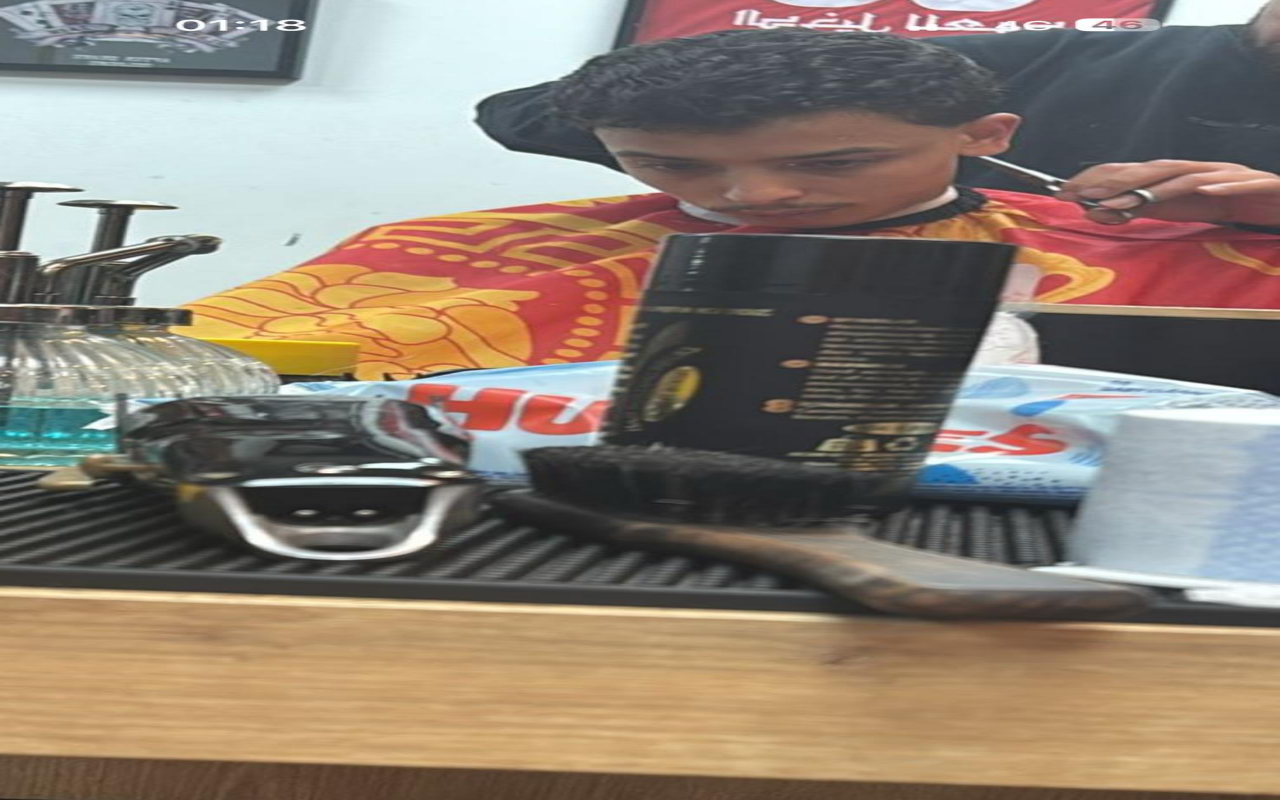
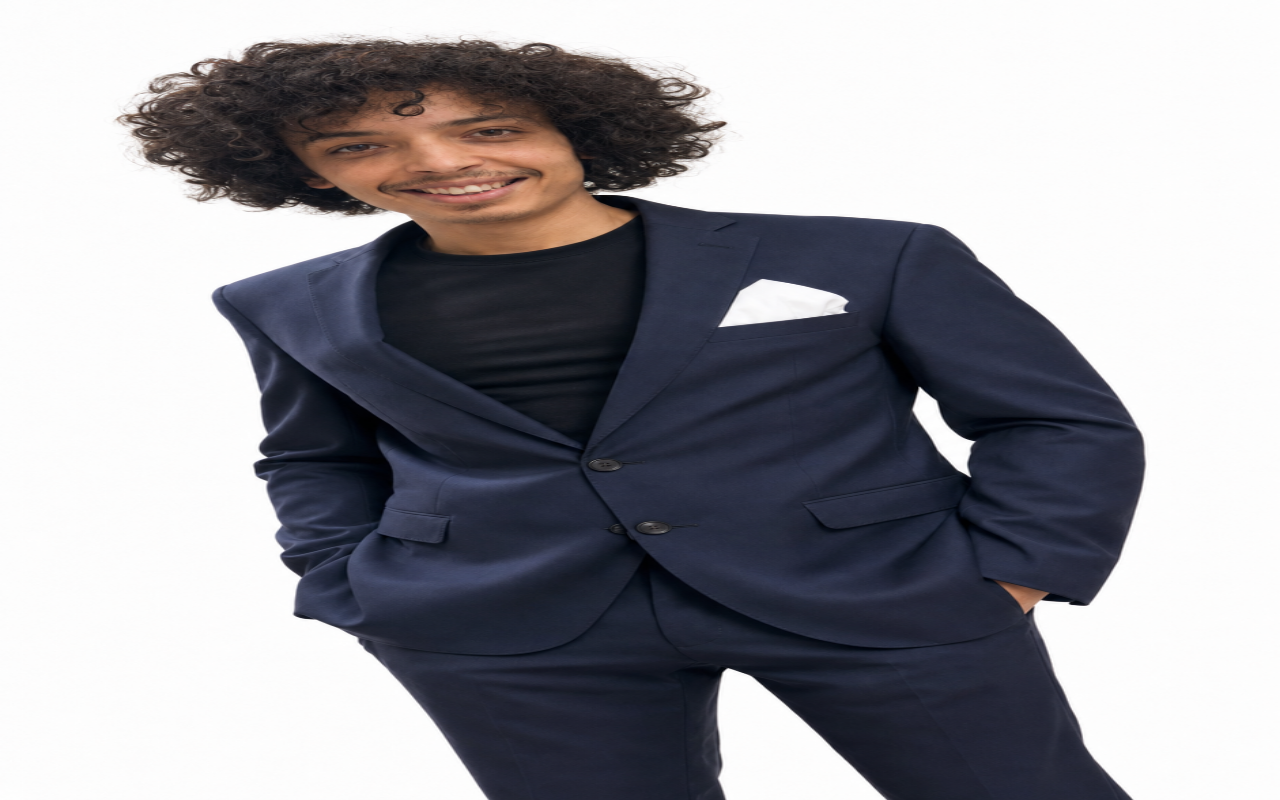
Before and after one commit to oussama0608/adam_peluqueria, a Next.js app: page /sobre-adam in a window 1280 px wide. Shown: the top 800 px of the page. Built offline with nearby package versions, Linux system fonts and the light colour scheme; no server answers.

Commit message:
fix : change image in about me section

```diff
--- a/app/sobre-adam/page.tsx
+++ b/app/sobre-adam/page.tsx
@@ -15,7 +15,7 @@ export const metadata = createMetadata({
   title: route.title,
   description: route.description,
   path: route.href,
-  image: "/3.jpeg",
+  image: "/images/adam-hero-bilbao.png",
 });
 
 const breadcrumbs = [
@@ -47,12 +47,12 @@ export default function SobreAdamPage() {
               <div className="hero-media shadow-[var(--shadow-md)]">
                 <div className="relative aspect-[4/5]">
                   <Image
-                    src="/3.jpeg"
-                    alt="Adam realizando un servicio de barberia, imagen real de referencia."
+                    src="/images/adam-hero-bilbao.png"
+                    alt="Adam, peluquero y barbero a domicilio en Bilbao"
                     fill
                     priority
                     sizes="(max-width: 1024px) 100vw, 48vw"
-                    className="object-cover"
+                    className="object-contain object-bottom"
                   />
                 </div>
               </div>
```
